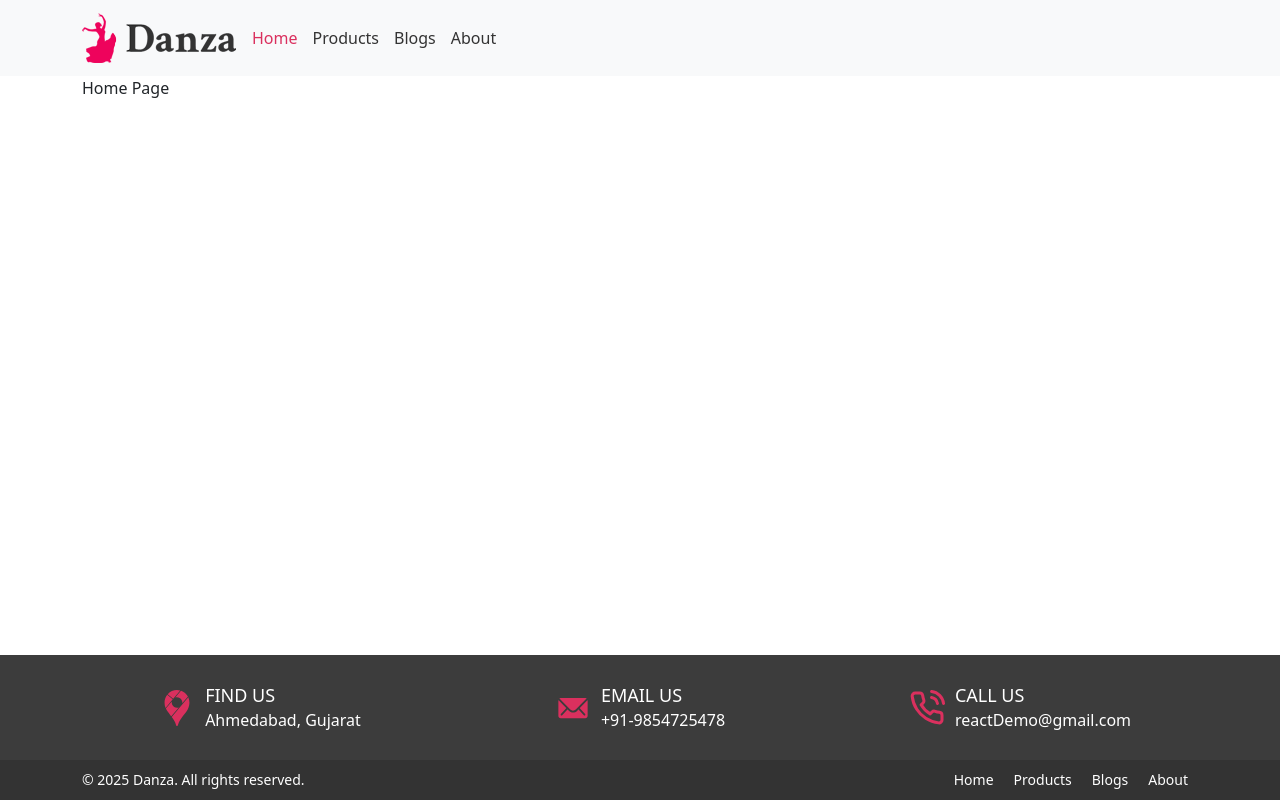
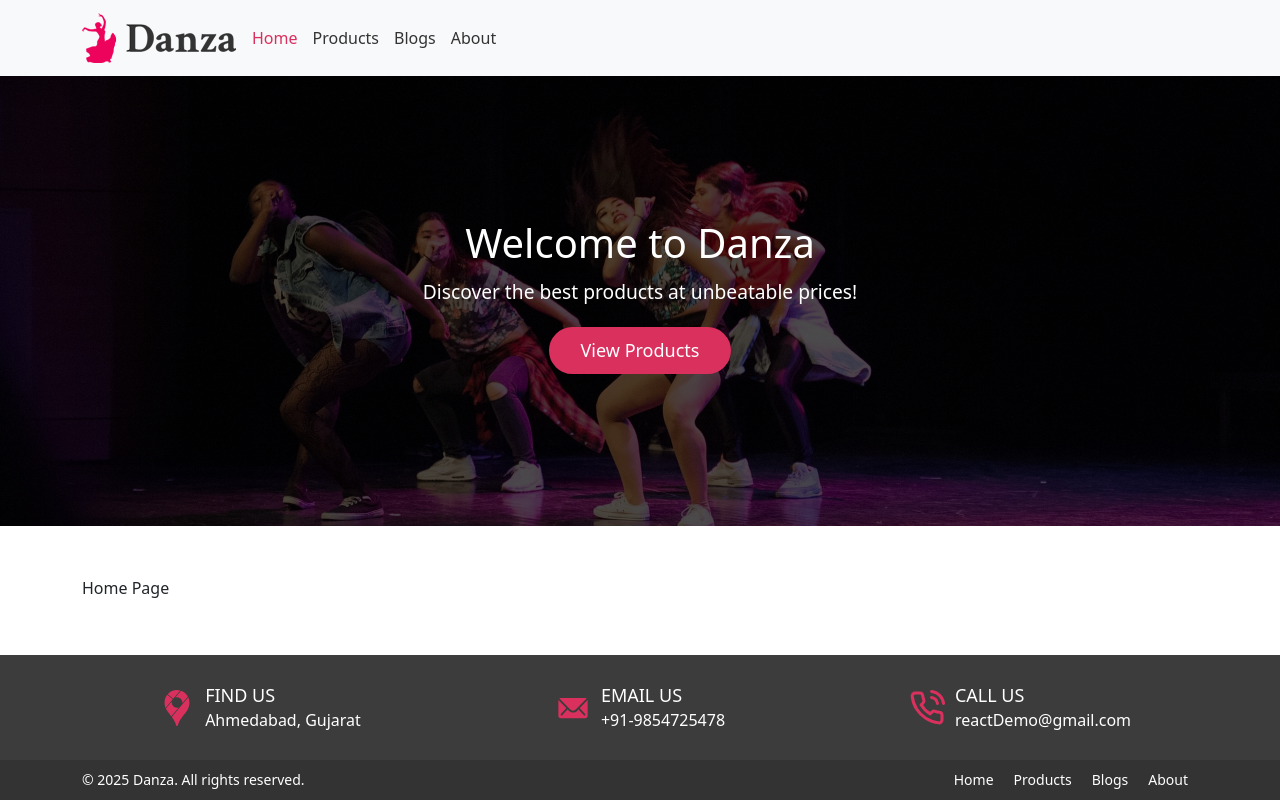
Before and after one commit to harishgchobisa/ecomm, a React (Vite) app: page / in a window 1280 px wide. Built offline with nearby package versions, Linux system fonts and the light colour scheme.

Commit message:
Home page banner

```diff
--- /dev/null
+++ b/src/components/common/banner/Banner.jsx
@@ -0,0 +1,22 @@
+import { Container } from "react-bootstrap";
+import { Link } from "react-router";
+import "./Banner.scss";
+
+const Banner = (props) => {
+  const {image, title, description } = props;
+  return (
+    <div className="banner">
+      <img src={image} alt="Banner" className="banner-image" />
+      <div className="banner-overlay"></div>
+      <Container>
+        <div className="banner-content">
+          <h1 className="banner-title">{title}</h1>
+          <p className="banner-description">{description}</p>
+          <Link className="primaryFilledBtn" to={'/products'}>View Products</Link>
+        </div>
+      </Container>
+    </div>
+  );
+}
+
+export default Banner;
--- /dev/null
+++ b/src/components/common/banner/Banner.scss
@@ -0,0 +1,43 @@
+.banner{
+  position: relative;
+  margin-bottom: 50px;
+  img{
+    width: 100%;
+    height: 450px;
+    object-fit: cover;
+    object-position: center;
+  }
+  .banner-overlay{
+    position: absolute;
+    top: 0;
+    left: 0;
+    width: 100%;
+    height: 100%;
+    background-color: rgba(0, 0, 0, 0.7);
+    display: flex;
+    flex-direction: column;
+    justify-content: center;
+    align-items: center;
+    color: #fff;
+    text-align: center;
+  }
+  .container{
+    position: absolute;
+    z-index: 1;
+    top: 50%;
+    left: 50%;
+    padding: 30px;
+    box-sizing: border-box;
+    color: var(--white);
+    transform: translate(-50%, -50%);
+    text-align: center;
+  }
+  h1{
+    font-size: 2.5rem;
+    margin-bottom: 20px;
+  }
+  p{
+    font-size: 1.2rem;
+    margin-bottom: 20px;
+  }
+}
--- a/src/components/pages/home/Home.jsx
+++ b/src/components/pages/home/Home.jsx
@@ -1,5 +1,7 @@
 import { useEffect } from "react";
 import { Container } from "react-bootstrap"
+import Banner from "../../common/banner/Banner";
+import BannerImg from '/public/dance-banner.jpg';
 
 const Home = () => {
   useEffect(() => {
@@ -8,6 +10,11 @@ const Home = () => {
 
   return(
     <>
+      <Banner
+        image={BannerImg}
+        title="Welcome to Danza"
+        description="Discover the best products at unbeatable prices!"
+      />
       <Container>
         Home Page
       </Container>
--- a/src/index.scss
+++ b/src/index.scss
@@ -48,6 +48,23 @@ body{
         border: 2px solid var(--brandColor);
       }
     }
+  .primaryFilledBtn{
+    text-decoration: none;
+    background: var(--brandColor);
+    color: var(--white);
+    text-align: center;
+    padding: 8px 30px;
+    box-sizing: border-box;
+    border-radius: 28px;
+    border: 2px solid var(--brandColor);
+    display: inline-block;
+    font-size: 18px;
+      &:hover, &:focus{
+        background: var(--white);
+        color: var(--brandColor);
+        border: 2px solid var(--white);
+      }
+    }
   .secondaryBtn{
     text-decoration: none;
     background: var(--black);
```
Also changed, not shown: public/dance-banner.jpg (added), public/mainbanner.jpg (deleted).
